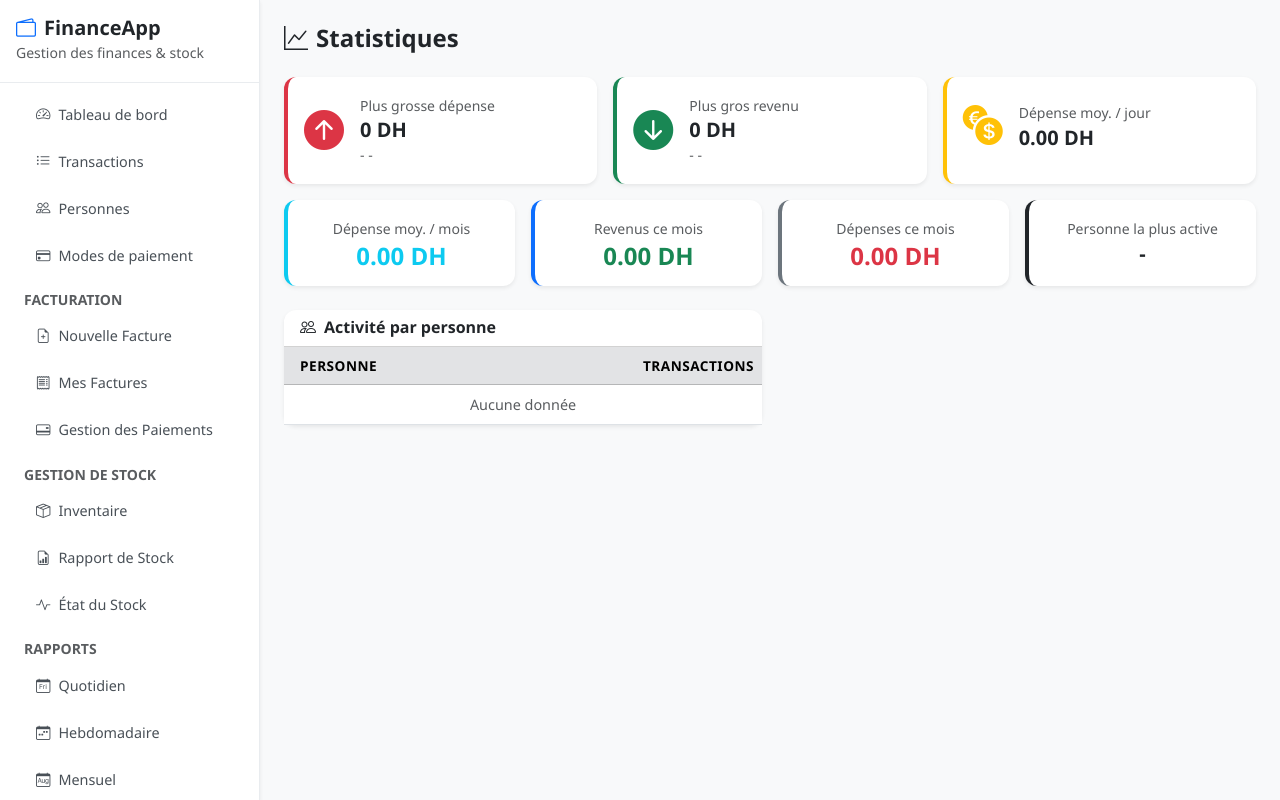
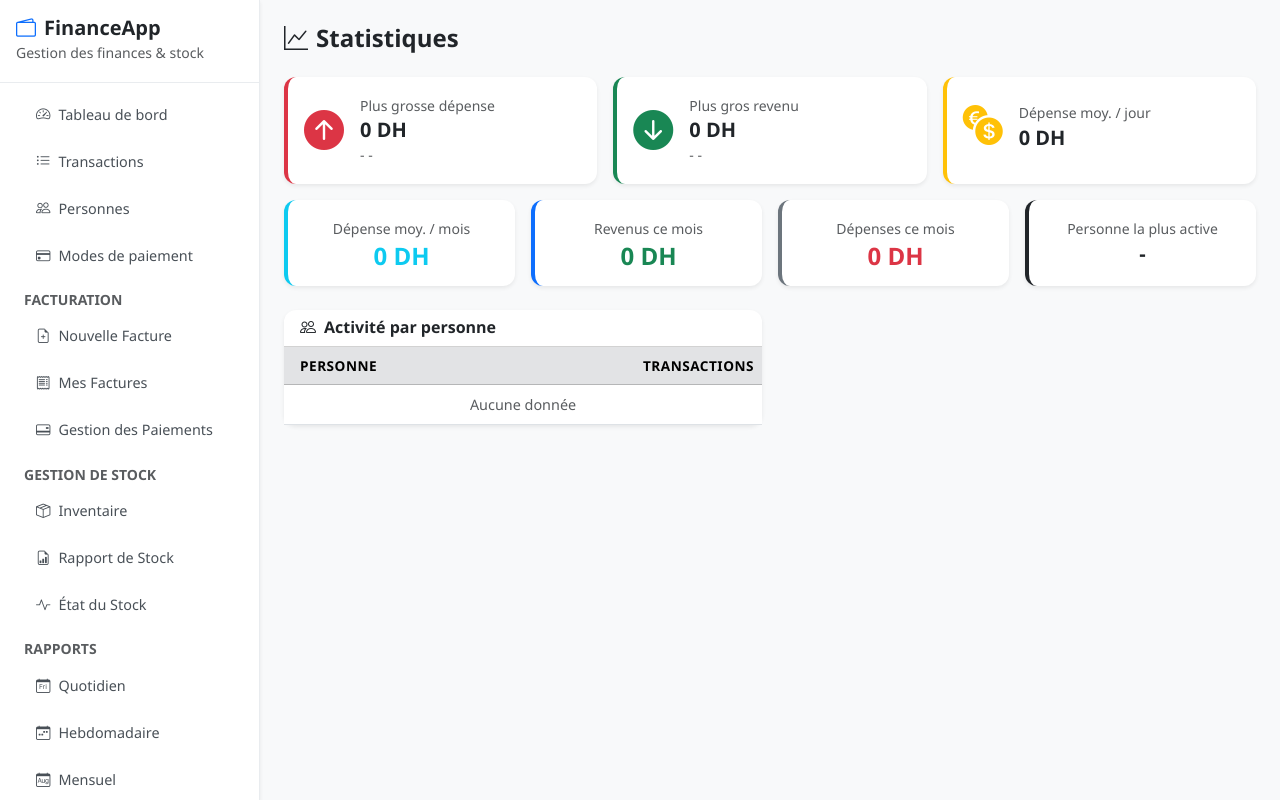
Before and after one commit to benlkadihamza/invoiceapp, a Flask app: page /statistics in a window 1280 px wide. Run offline with Flask 3, Linux system fonts and the light colour scheme; a user stored in the database is signed in; data comes from the database, SQL or seed files in the repository; data that the repository does not hold is empty; some libraries are stand-ins or nearby versions.

Commit message:
Update statistics.html

```diff
--- a/templates/statistics.html
+++ b/templates/statistics.html
@@ -11,7 +11,7 @@
                     <i class="bi bi-arrow-up-circle-fill text-danger fs-1 me-3"></i>
                     <div>
                         <small class="text-muted">Plus grosse dépense</small>
-                        <h5 class="fw-bold mb-0">{{ "{:,.2f}".format(largest_expense.expense) if largest_expense else '0' }} DH</h5>
+                        <h5 class="fw-bold mb-0">{{ largest_expense.expense | format_price if largest_expense else '0' }} DH</h5>
                         <small class="text-muted">{{ largest_expense.description if largest_expense else '-' }} - {{ largest_expense.formatted_date if largest_expense else '' }}</small>
                     </div>
                 </div>
@@ -25,7 +25,7 @@
                     <i class="bi bi-arrow-down-circle-fill text-success fs-1 me-3"></i>
                     <div>
                         <small class="text-muted">Plus gros revenu</small>
-                        <h5 class="fw-bold mb-0">{{ "{:,.2f}".format(largest_income.income) if largest_income else '0' }} DH</h5>
+                        <h5 class="fw-bold mb-0">{{ largest_income.income | format_price if largest_income else '0' }} DH</h5>
                         <small class="text-muted">{{ largest_income.description if largest_income else '-' }} - {{ largest_income.formatted_date if largest_income else '' }}</small>
                     </div>
                 </div>
@@ -39,7 +39,7 @@
                     <i class="bi bi-currency-exchange text-warning fs-1 me-3"></i>
                     <div>
                         <small class="text-muted">Dépense moy. / jour</small>
-                        <h5 class="fw-bold mb-0">{{ "{:,.2f}".format(avg_daily_spending) }} DH</h5>
+                        <h5 class="fw-bold mb-0">{{ avg_daily_spending | format_price }} DH</h5>
                     </div>
                 </div>
             </div>
@@ -49,7 +49,7 @@
         <div class="card border-0 shadow-sm border-start border-info border-4 h-100">
             <div class="card-body text-center">
                 <small class="text-muted">Dépense moy. / mois</small>
-                <h4 class="fw-bold text-info mb-0">{{ "{:,.2f}".format(avg_monthly_spending) }} DH</h4>
+                <h4 class="fw-bold text-info mb-0">{{ avg_monthly_spending | format_price }} DH</h4>
             </div>
         </div>
     </div>
@@ -57,7 +57,7 @@
         <div class="card border-0 shadow-sm border-start border-primary border-4 h-100">
             <div class="card-body text-center">
                 <small class="text-muted">Revenus ce mois</small>
-                <h4 class="fw-bold text-success mb-0">{{ "{:,.2f}".format(total_income) }} DH</h4>
+                <h4 class="fw-bold text-success mb-0">{{ total_income | format_price }} DH</h4>
             </div>
         </div>
     </div>
@@ -65,7 +65,7 @@
         <div class="card border-0 shadow-sm border-start border-secondary border-4 h-100">
             <div class="card-body text-center">
                 <small class="text-muted">Dépenses ce mois</small>
-                <h4 class="fw-bold text-danger mb-0">{{ "{:,.2f}".format(total_expense) }} DH</h4>
+                <h4 class="fw-bold text-danger mb-0">{{ total_expense | format_price }} DH</h4>
             </div>
         </div>
     </div>
```
